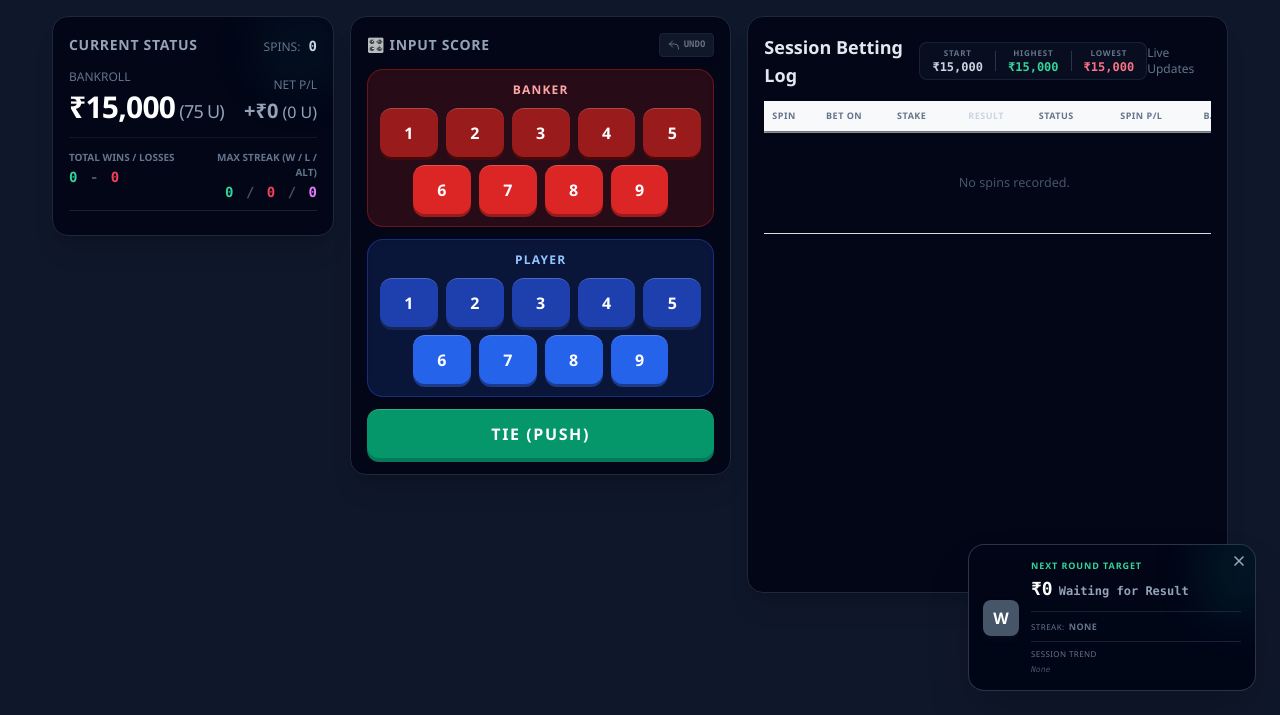
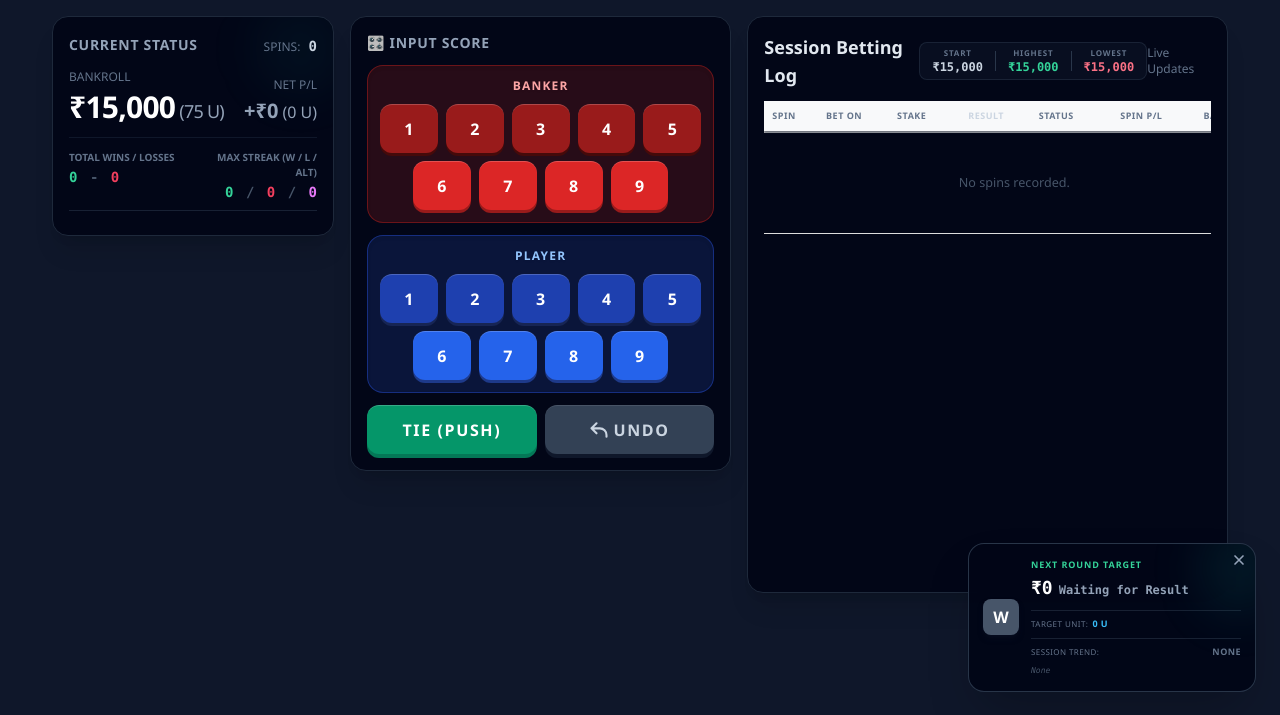
Before and after one commit to mallikambala/Malli-Baccarat-Dalembert, a Flask app: page / in a window 1280 px wide. Shown: the part 85-800 px from the top of the page. Run offline with Flask 3, Linux system fonts and the light colour scheme; data that the repository does not hold is empty; some libraries are stand-ins or nearby versions.

Commit message:
Merged streak and removed T's from session trend

```diff
--- a/static/js/script.js
+++ b/static/js/script.js
@@ -45,7 +45,7 @@ const renderNumberGrid = (lastSpunNumber = null, state) => {
         };
 
         container.innerHTML = `
-            <div class="flex flex-col gap-2.5 sm:gap-3 w-full">
+            <div class="flex flex-col gap-2.5 sm:gap-3 w-full h-full">
                 <!-- BANKER -->
                 <div class="bg-red-900/30 border border-red-800/60 rounded-2xl p-2.5 sm:p-3 shadow-inner transition-all duration-300 flex flex-col gap-1.5 sm:gap-2 w-full ${bHighlight}">
                     <div class="text-red-300 font-black text-[10px] sm:text-xs tracking-widest uppercase text-center drop-shadow-sm mb-0.5">BANKER</div>
@@ -64,9 +64,14 @@ const renderNumberGrid = (lastSpunNumber = null, state) => {
                     </div>
                 </div>
 
-                <!-- TIE -->
-                <div class="w-full">
+                <!-- TIE & UNDO -->
+                <div class="grid grid-cols-2 gap-1.5 sm:gap-2 mt-auto">
                     <button onclick="recordSpin('Tie')" class="w-full bg-emerald-600 hover:bg-emerald-500 text-white font-black py-2.5 sm:py-3 rounded-xl border-t border-white/20 shadow-[0_4px_0_rgb(4,120,87)] active:shadow-[0_0px_0_rgb(4,120,87)] active:translate-y-[4px] transition-all text-sm sm:text-base tracking-widest ${tHighlight}">TIE (PUSH)</button>
+
+                    <button id="undo_btn_dynamic" onclick="undoSpin()" class="w-full bg-slate-700 hover:bg-slate-600 text-slate-300 font-black py-2.5 sm:py-3 rounded-xl border-t border-white/10 shadow-[0_4px_0_rgb(15,23,42)] active:shadow-[0_0px_0_rgb(15,23,42)] active:translate-y-[4px] transition-all text-sm sm:text-base tracking-widest flex items-center justify-center gap-1 disabled:opacity-50 disabled:cursor-not-allowed">
+                        <svg xmlns="http://www.w3.org/2000/svg" class="h-4 w-4 sm:h-5 sm:w-5" fill="none" viewBox="0 0 24 24" stroke="currentColor"><path stroke-linecap="round" stroke-linejoin="round" stroke-width="2.5" d="M3 10h10a8 8 0 018 8v2M3 10l6 6m-6-6l6-6" /></svg>
+                        UNDO
+                    </button>
                 </div>
             </div>
         `;
@@ -89,16 +94,24 @@ const renderNumberGrid = (lastSpunNumber = null, state) => {
         }
 
         const zHighlight = (lastSpunNumber == 0) ? 'ring-2 ring-white scale-105 z-10' : '';
-        const zeroHtml = `
+
+        const zeroAndUndoHtml = `
+            <div class="grid grid-cols-2 gap-1.5 sm:gap-2 mb-2 sm:mb-2.5 mt-auto">
                 <button onclick="recordSpin('0')"
-                    class="w-full bg-emerald-600 hover:bg-emerald-500 text-white font-black py-2.5 sm:py-3 mb-2 sm:mb-2.5 rounded-xl border-t border-white/20 shadow-[0_4px_0_rgb(4,120,87)] active:shadow-[0_0px_0_rgb(4,120,87)] active:translate-y-[4px] transition-all text-sm sm:text-base tracking-widest ${zHighlight}">
-                0 (GREEN)
+                        class="w-full bg-emerald-600 hover:bg-emerald-500 text-white font-black py-2.5 sm:py-3 rounded-xl border-t border-white/20 shadow-[0_4px_0_rgb(4,120,87)] active:shadow-[0_0px_0_rgb(4,120,87)] active:translate-y-[4px] transition-all text-sm sm:text-base tracking-widest ${zHighlight}">
+                    0 (GRN)
                 </button>
+                <button id="undo_btn_dynamic" onclick="undoSpin()"
+                        class="w-full bg-slate-700 hover:bg-slate-600 text-slate-300 font-black py-2.5 sm:py-3 rounded-xl border-t border-white/10 shadow-[0_4px_0_rgb(15,23,42)] active:shadow-[0_0px_0_rgb(15,23,42)] active:translate-y-[4px] transition-all text-sm sm:text-base tracking-widest flex items-center justify-center gap-1 disabled:opacity-50 disabled:cursor-not-allowed">
+                    <svg xmlns="http://www.w3.org/2000/svg" class="h-4 w-4 sm:h-5 sm:w-5" fill="none" viewBox="0 0 24 24" stroke="currentColor"><path stroke-linecap="round" stroke-linejoin="round" stroke-width="2.5" d="M3 10h10a8 8 0 018 8v2M3 10l6 6m-6-6l6-6" /></svg>
+                    UNDO
+                </button>
+            </div>
         `;
 
         container.innerHTML = `
             <div class="flex flex-col w-full max-w-sm mx-auto h-[380px] overflow-y-auto custom-scrollbar pr-2">
-                ${zeroHtml}
+                ${zeroAndUndoHtml}
                 <div class="grid grid-cols-3 gap-1.5 sm:gap-2">
                     ${buttonsHtml}
                 </div>
@@ -160,6 +173,13 @@ const updatePopupHUD = (state) => {
     updateTargetIndicator(indicator, colorDesc, state.next_color);
     document.getElementById('popup_bet_display').innerText = formatDisplay(state.next_bet, 'small', true);
 
+    const inrTargetEl = document.getElementById('popup_target_inr_val');
+    if (state.next_color === "Wait") {
+        if (inrTargetEl) inrTargetEl.innerHTML = `0 U`;
+    } else {
+        if (inrTargetEl) inrTargetEl.innerHTML = `${state.next_bet} U`;
+    }
+
     let streakStr = `<span class="text-slate-500">NONE</span>`;
     if (state.history && state.history.length > 0) {
         let latest = state.history[0];
@@ -185,14 +205,18 @@ const updatePopupHUD = (state) => {
     const streakValEl = document.getElementById('popup_current_streak_val');
     if (streakValEl) streakValEl.innerHTML = streakStr;
 
-    // TREND TRACKER IN POPUP (TINY 14px BLOCKS)
     const popupTrendContainer = document.getElementById('popup_trend_container');
     if (popupTrendContainer) {
         if (!state.history || state.history.length === 0) {
             popupTrendContainer.innerHTML = `<span class="text-[8px] text-slate-600 font-mono italic">None</span>`;
         } else {
-            // Slice last 30, reverse so oldest is top-left
-            let recentSpins = state.history.slice(0, 30).reverse();
+            // FILTER ONLY W/L for the popup box
+            let wlSpins = state.history.filter(s => s.outcome === 'Win' || s.outcome === 'Loss');
+
+            if (wlSpins.length === 0) {
+                popupTrendContainer.innerHTML = `<span class="text-[8px] text-slate-600 font-mono italic">None</span>`;
+            } else {
+                let recentSpins = wlSpins.slice(0, 30).reverse();
                 let trendHtml = '';
 
                 recentSpins.forEach(s => {
@@ -200,13 +224,11 @@ const updatePopupHUD = (state) => {
                         trendHtml += `<div class="w-[14px] h-[14px] rounded-[2px] bg-emerald-950/80 border border-emerald-500/50 text-emerald-400 flex items-center justify-center text-[8px] font-bold shadow-sm leading-none shrink-0">W</div>`;
                     } else if (s.outcome === 'Loss') {
                         trendHtml += `<div class="w-[14px] h-[14px] rounded-[2px] bg-rose-950/80 border border-rose-500/50 text-rose-400 flex items-center justify-center text-[8px] font-bold shadow-sm leading-none shrink-0">L</div>`;
-                } else {
-                    let ltr = s.outcome === 'Push' ? 'T' : 'O';
-                    trendHtml += `<div class="w-[14px] h-[14px] rounded-[2px] bg-slate-800 border border-slate-600 text-slate-400 flex items-center justify-center text-[8px] font-bold shadow-sm leading-none shrink-0">${ltr}</div>`;
                     }
                 });
 
                 popupTrendContainer.innerHTML = trendHtml;
+            }
         }
     }
 
@@ -297,14 +319,7 @@ const updateUI = (state) => {
     const lastSpunNumber = state.history.length > 0 ? state.history[0].spun_number : null;
     renderNumberGrid(lastSpunNumber, state);
 
-    const undoBtn = document.getElementById('undo_btn');
-    if (state.history.length === 0) {
-        undoBtn.disabled = true;
-        undoBtn.classList.add('opacity-50', 'cursor-not-allowed');
-    } else {
-        undoBtn.disabled = false;
-        undoBtn.classList.remove('opacity-50', 'cursor-not-allowed');
-    }
+    // Dynamic UNDO buttons are now handled by renderNumberGrid
 
     document.getElementById('spin_count').innerText = state.spin_count;
     document.getElementById('total_wins').innerText = state.total_wins;
@@ -345,7 +360,6 @@ const updateUI = (state) => {
     }
 
     let logRows = "";
-    // --- SLICE(0, 30): Restrict the Table to the last 30 spins ---
     let tableHistory = state.history.slice(0, 30);
 
     tableHistory.forEach(spin => {
@@ -427,7 +441,7 @@ const updateUI = (state) => {
                 <td class="py-1.5 px-2 font-mono font-medium text-slate-200 text-[10px] sm:text-xs">${formatDisplay(spin.bet_amount, 'small', true)}</td>
                 <td class="py-1.5 px-2 text-center">${spunNumberCell}</td>
                 <td class="py-1.5 px-2 text-center">${outcomeBadge}</td>
-                <td class="py-1.5 px-2 text-right font-mono ${pnlClass} text-[10px] sm:text-xs">${spin.pnl >= 0 ? '+' : ''}${formatDisplay(spin.pnl, 'small', true)}</td>
+                <td class="py-1.5 px-2 text-right font-mono ${pnlClass} text-[10px] sm:text-xs">${formatDisplay(spin.pnl, 'small', true)}</td>
                 <td class="py-1.5 px-2 text-right font-mono font-bold text-white text-[10px] sm:text-xs">${formatDisplay(spin.bankroll, 'small', true)}</td>
             </tr>
         `;
--- a/templates/index.html
+++ b/templates/index.html
@@ -56,16 +56,19 @@
 
     <main class="w-full mx-auto px-3 sm:px-6 lg:px-8 mt-3 sm:mt-4 grid grid-cols-1 lg:grid-cols-12 gap-3 sm:gap-4 items-start">
 
+        <!-- COLUMN 1: Current Status -->
         <div class="lg:col-span-5 xl:col-span-3 space-y-3 sm:space-y-4">
             <div class="bg-slate-950 border border-slate-800 rounded-2xl p-3 sm:p-4 shadow-xl relative overflow-hidden flex flex-col h-full">
                 <div class="absolute -right-4 -top-4 w-24 h-24 bg-teal-500/5 rounded-full blur-xl pointer-events-none"></div>
+
                 <div class="flex items-center justify-between mb-3 relative z-10">
                     <h2 class="text-xs sm:text-sm font-semibold text-slate-400 uppercase tracking-wider">Current Status</h2>
                     <div class="text-right">
                         <span class="text-[10px] sm:text-xs text-slate-500">SPINS:</span>
                         <span id="spin_count" class="text-xs sm:text-sm font-bold text-slate-300 font-mono ml-1">0</span>
                     </div>
-                </div>
+                </div> <!-- /Missing Div Fixed Here -->
+
                 <div class="space-y-3 relative z-10">
                     <div class="flex justify-between items-end">
                         <div>
@@ -107,25 +110,23 @@
                             <h3 id="status_title" class="font-bold text-xs sm:text-sm"></h3>
                             <p id="status_msg" class="text-[9px] opacity-90 mt-0.5"></p>
                         </div>
-                    </div>
+                    </div> <!-- /Missing Div Fixed Here -->
                     <button onclick="continueSession()" class="w-full py-1 bg-slate-900/40 hover:bg-slate-900/80 text-white text-[9px] font-bold tracking-wider uppercase rounded shadow transition-all border border-current opacity-80 hover:opacity-100">Continue Playing</button>
                 </div>
             </div>
         </div>
 
+        <!-- COLUMN 2: Input Keypad -->
         <div class="lg:col-span-7 xl:col-span-4 space-y-3 sm:space-y-4">
-            <div class="bg-slate-950 border border-slate-800 rounded-2xl p-3 sm:p-4 shadow-xl flex flex-col">
+            <div class="bg-slate-950 border border-slate-800 rounded-2xl p-3 sm:p-4 shadow-xl flex flex-col h-full">
                 <div class="flex items-center justify-between mb-2 sm:mb-3">
                     <h2 id="grid_title" class="text-xs sm:text-sm font-semibold text-slate-400 uppercase tracking-wider">🎛️ Input Score</h2>
-                    <button id="undo_btn" onclick="undoSpin()" class="flex items-center gap-1 text-[9px] bg-slate-800 hover:bg-slate-700 text-slate-300 px-2 py-1 rounded font-mono font-bold transition-colors border border-slate-700 disabled:opacity-50 disabled:cursor-not-allowed shadow-md">
-                        <svg xmlns="http://www.w3.org/2000/svg" class="h-3 w-3" fill="none" viewBox="0 0 24 24" stroke="currentColor"><path stroke-linecap="round" stroke-linejoin="round" stroke-width="2" d="M3 10h10a8 8 0 018 8v2M3 10l6 6m-6-6l6-6" /></svg>
-                        UNDO
-                    </button>
                 </div>
                 <div id="number_grid_container" class="transition-all duration-300 flex flex-col"></div>
             </div>
         </div>
 
+        <!-- COLUMN 3: Session Betting Log -->
         <div class="lg:col-span-12 xl:col-span-5 space-y-3 sm:space-y-4">
             <div class="bg-slate-950 border border-slate-800 rounded-2xl p-3 sm:p-4 shadow-xl flex flex-col h-full">
 
@@ -190,13 +191,16 @@
                     </div>
 
                     <div class="mt-2 flex flex-col gap-0.5 border-t border-slate-800/80 pt-1.5">
-                        <div id="popup_current_streak" class="text-[9px] uppercase font-semibold tracking-wider mt-0.5">
-                            <span class="text-slate-500 text-[8px] font-medium mr-1">Streak:</span><span id="popup_current_streak_val" class="font-bold">NONE</span>
+                        <div id="popup_target_inr" class="text-[9px] uppercase font-semibold tracking-wider text-sky-400">
+                            <span class="text-slate-500 text-[8px] font-medium mr-1">Target Unit:</span><span id="popup_target_inr_val">₹0</span>
                         </div>
 
-                        <!-- RECENT TREND IN POPUP -->
+                        <!-- RECENT TREND IN POPUP MERGED WITH STREAK -->
                         <div id="popup_trend" class="mt-1.5 pt-1.5 border-t border-slate-800/80">
-                            <div class="text-slate-500 text-[8px] font-medium uppercase tracking-wider mb-1">Session Trend</div>
+                            <div class="flex justify-between items-baseline mb-1.5">
+                                <span class="text-slate-500 text-[8px] font-medium uppercase tracking-wider">Session Trend:</span>
+                                <span id="popup_current_streak_val" class="text-[9px] uppercase font-bold tracking-wider">NONE</span>
+                            </div>
                             <div id="popup_trend_container" class="flex flex-wrap gap-[3px]">
                                 <span class="text-[8px] text-slate-600 font-mono italic">None</span>
                             </div>
@@ -208,6 +212,6 @@
         </div>
     </div>
 
-    <script src="{{ url_for('static', filename='js/script.js') }}?v=17"></script>
+    <script src="{{ url_for('static', filename='js/script.js') }}?v=19"></script>
 </body>
 </html>
```
Lines whose indentation alone changed are shown as unchanged.
